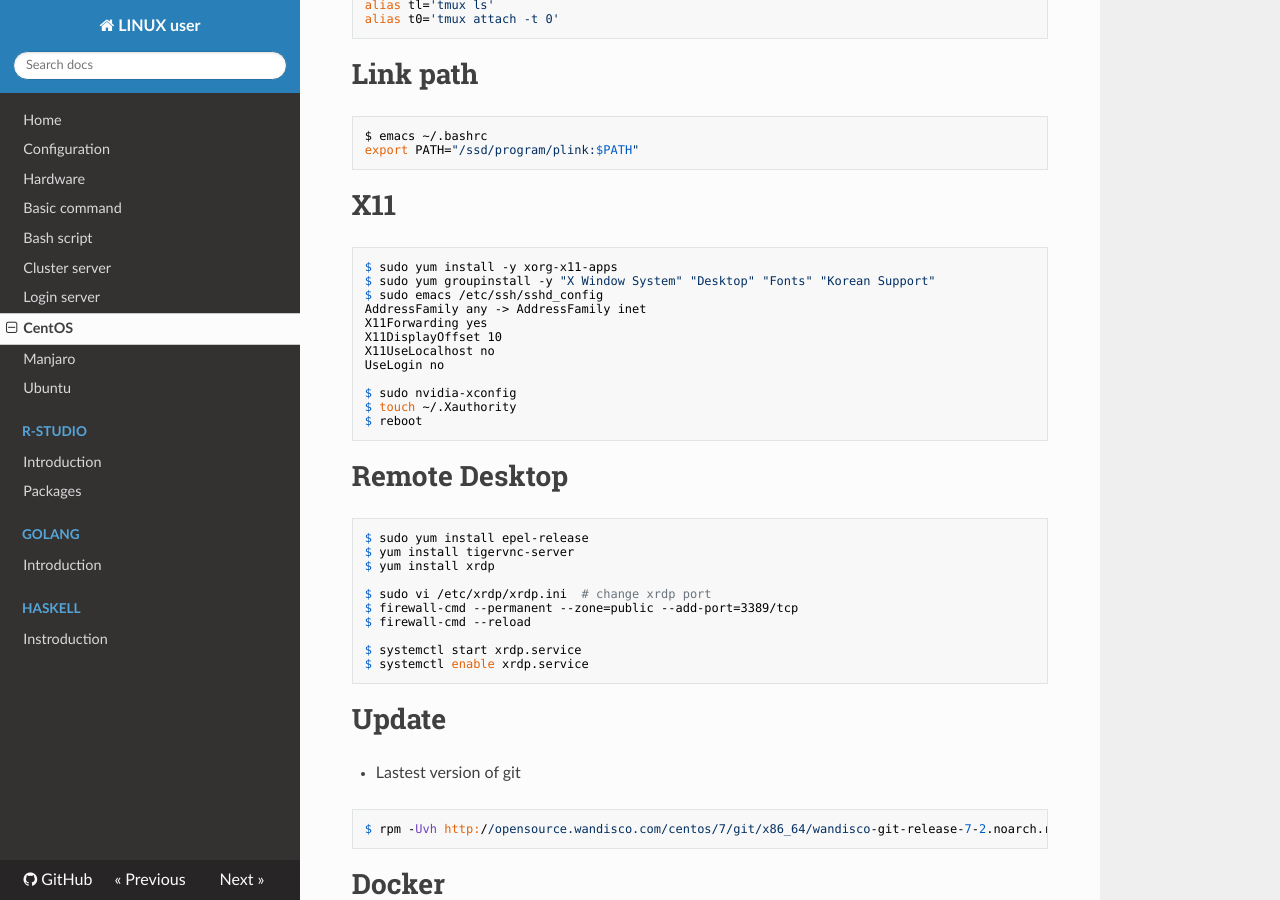
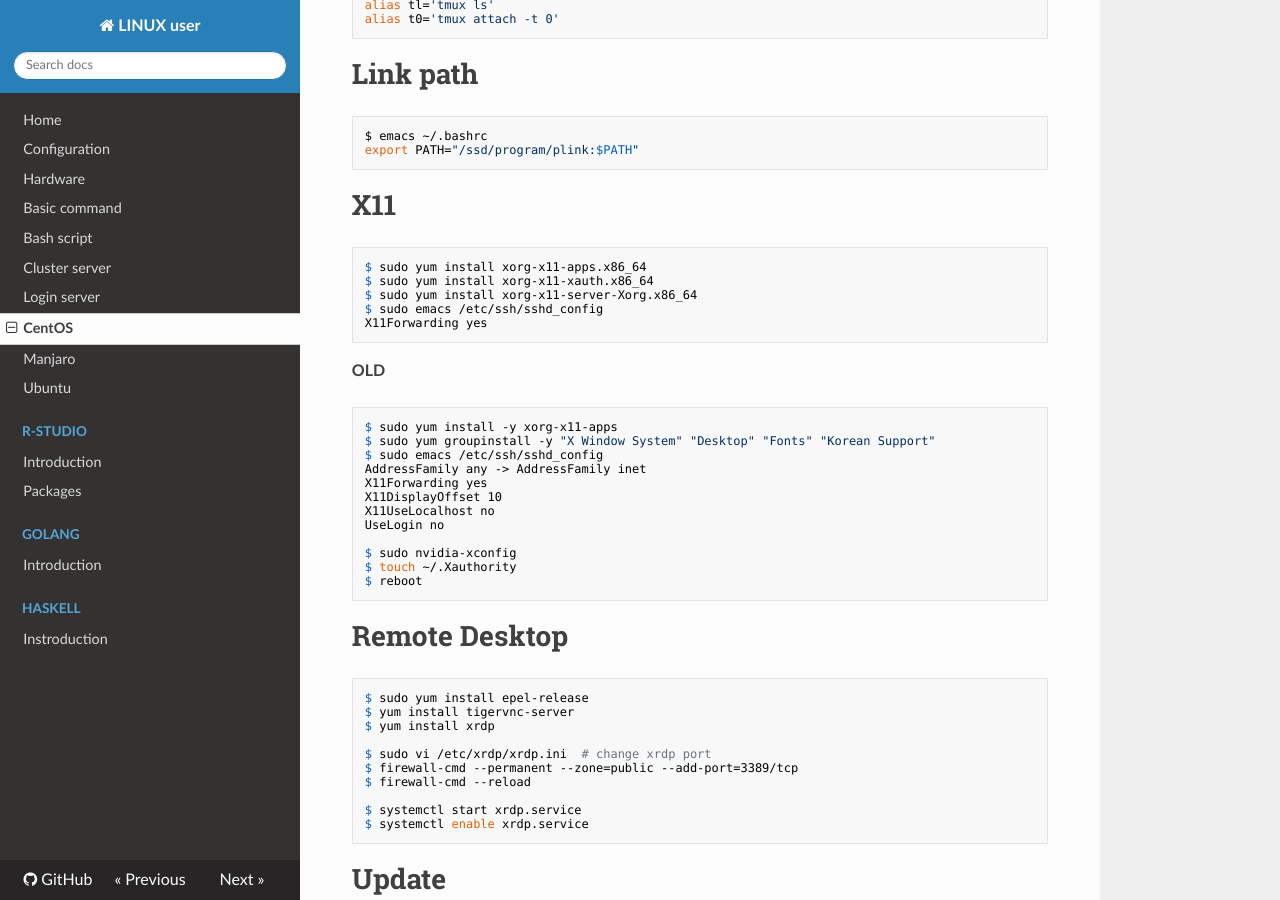
Before and after one commit to WonyoungCho/LINUX, an MkDocs documentation site: the page built from docs/centos_conf.md, in a window 1280 px wide and 900 px high, scrolled down 1589 px. Built offline with MkDocs 1.6.1, drawn with Linux system fonts in a browser that asks for light colours; nearby versions of some CDN libraries; old or Windows-style settings are respelled for this version of MkDocs.

Commit message:
Update centos_conf.md

````diff
--- a/docs/centos_conf.md
+++ b/docs/centos_conf.md
@@ -86,6 +86,14 @@ export PATH="/ssd/program/plink:$PATH"
 
 # X11
 ```
+$ sudo yum install xorg-x11-apps.x86_64
+$ sudo yum install xorg-x11-xauth.x86_64
+$ sudo yum install xorg-x11-server-Xorg.x86_64
+$ sudo emacs /etc/ssh/sshd_config
+X11Forwarding yes
+```
+**OLD**
+```
 $ sudo yum install -y xorg-x11-apps
 $ sudo yum groupinstall -y "X Window System" "Desktop" "Fonts" "Korean Support"
 $ sudo emacs /etc/ssh/sshd_config
````
